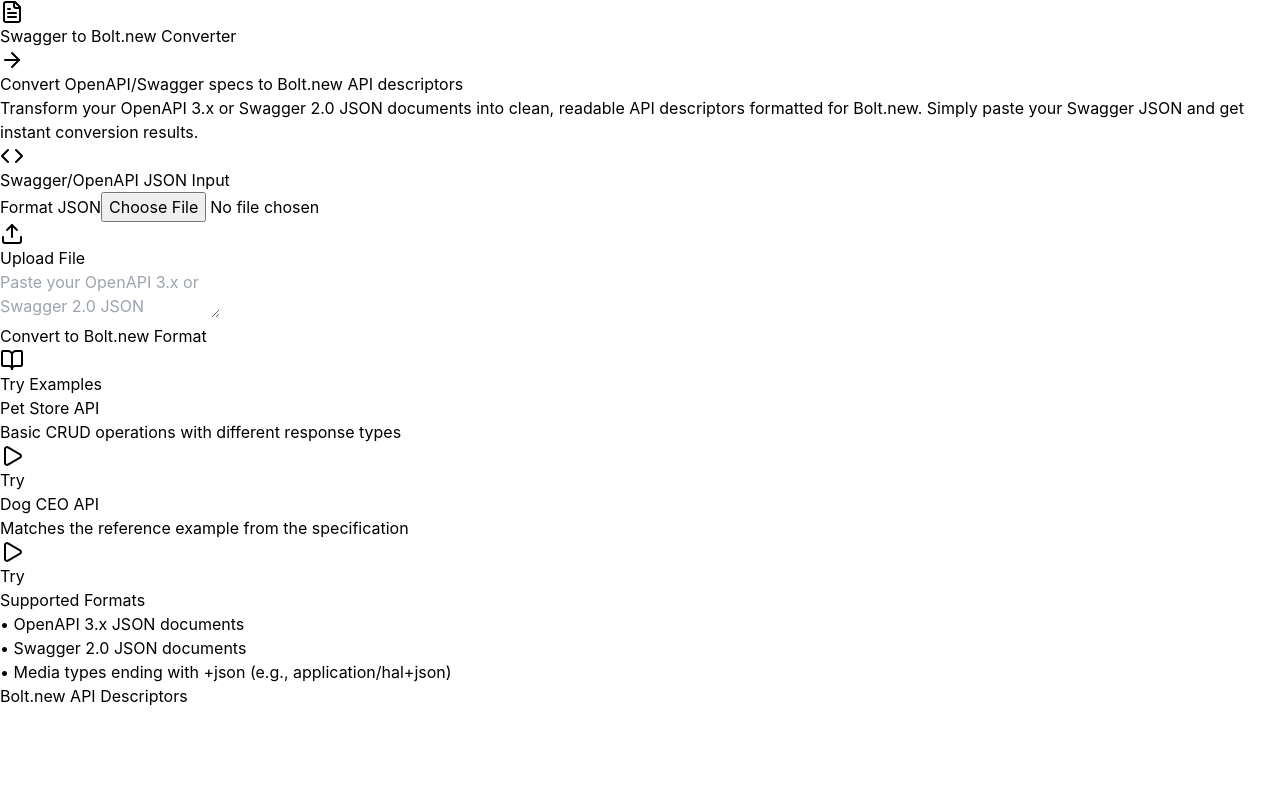
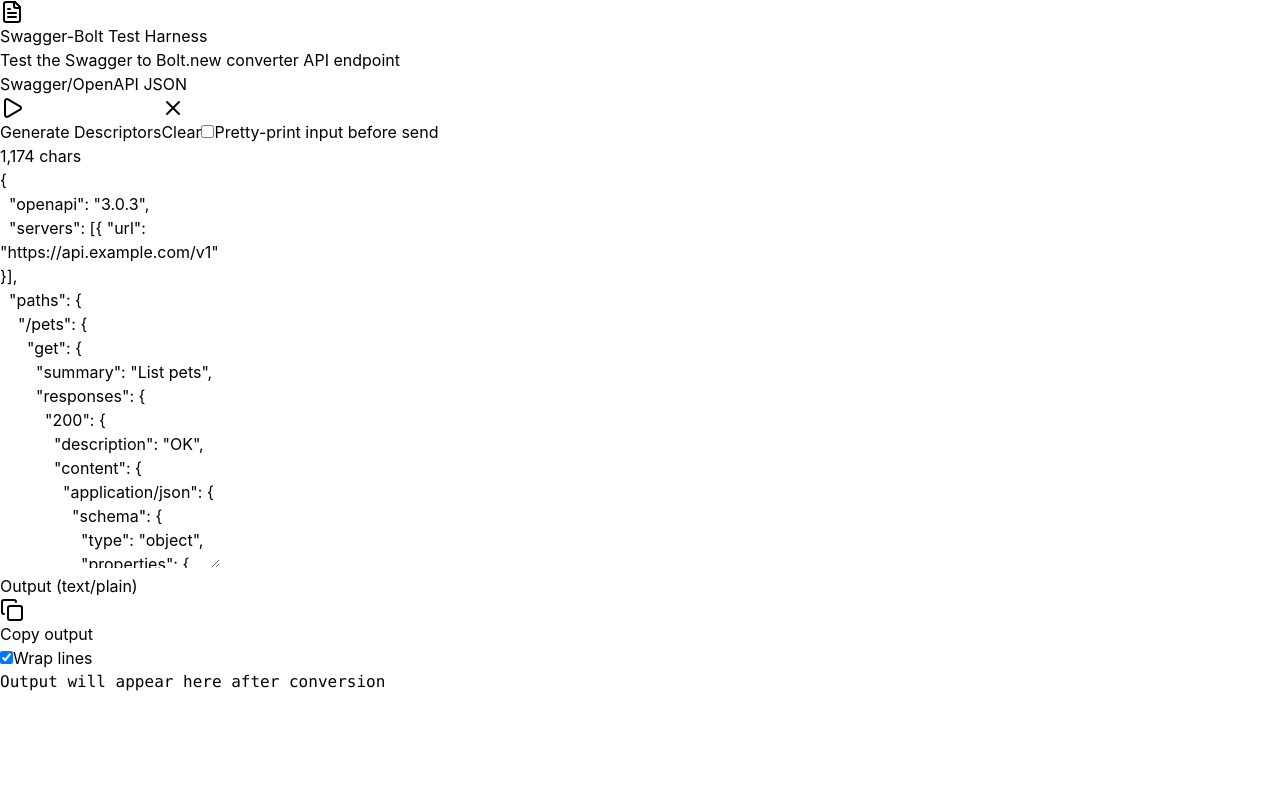
Before and after one commit to mpgeiger/bolt_swagger_rest, a React app: page / in a window 1280 px wide. Shown: the top 800 px of the page. Built offline with nearby package versions, Linux system fonts and the light colour scheme; the HTML template or start-up script is replaced by a standard one.

Commit message:
Create Swagger-Bolt Test Harness React Application

```diff
--- a/src/App.tsx
+++ b/src/App.tsx
@@ -1,65 +1,290 @@
-import React, { useState } from 'react';
-import { SwaggerInput } from './components/SwaggerInput';
-import { BoltOutput } from './components/BoltOutput';
-import { ExampleSection } from './components/ExampleSection';
-import { Header } from './components/Header';
+import React, { useState, useEffect } from 'react';
+import { Copy, Play, X, RotateCcw, FileText, Clock, CheckCircle } from 'lucide-react';
+
+const DEFAULT_SWAGGER = `{
+  "openapi": "3.0.3",
+  "servers": [{ "url": "https://api.example.com/v1" }],
+  "paths": {
+    "/pets": {
+      "get": {
+        "summary": "List pets",
+        "responses": {
+          "200": {
+            "description": "OK",
+            "content": {
+              "application/json": {
+                "schema": {
+                  "type": "object",
+                  "properties": {
+                    "items": {
+                      "type": "array",
+                      "items": {
+                        "type": "object",
+                        "properties": {
+                          "id": { "type": "integer" },
+                          "name": { "type": "string" }
+                        }
+                      }
+                    }
+                  }
+                }
+              }
+            }
+          }
+        }
+      },
+      "post": {
+        "operationId": "CreatePet",
+        "responses": {
+          "201": {
+            "description": "Created",
+            "content": {
+              "application/json": {
+                "example": { "id": 1, "name": "Fido" }
+              }
+            }
+          }
+        }
+      }
+    }
+  }
+}`;
 
 function App() {
-  const [output, setOutput] = useState<string>('');
+  const [inputSpec, setInputSpec] = useState(DEFAULT_SWAGGER);
+  const [output, setOutput] = useState('');
+  const [inputError, setInputError] = useState('');
+  const [prettyPrint, setPrettyPrint] = useState(false);
+  const [wordWrap, setWordWrap] = useState(true);
+  const [statusBadge, setStatusBadge] = useState('');
+  const [charCount, setCharCount] = useState(0);
+  const [copied, setCopied] = useState(false);
   const [loading, setLoading] = useState(false);
-  const [error, setError] = useState<string>('');
 
-  const handleConvert = async (swaggerJson: string) => {
+  useEffect(() => {
+    setCharCount(inputSpec.length);
+  }, [inputSpec]);
+
+  const handleInputChange = (value: string) => {
+    setInputSpec(value);
+    setInputError('');
+  };
+
+  const handleGenerate = async () => {
+    setInputError('');
+    setOutput('');
+    setStatusBadge('');
     setLoading(true);
-    setError('');
-    setOutput('');
 
+    let parsedJson;
     try {
-      const parsedJson = JSON.parse(swaggerJson);
+      parsedJson = JSON.parse(inputSpec);
+    } catch (e) {
+      setInputError(`Invalid JSON: ${(e as Error).message}`);
+      setLoading(false);
+      return;
+    }
 
+    const body = prettyPrint ? JSON.stringify(parsedJson, null, 2) : JSON.stringify(parsedJson);
+    if (prettyPrint) {
+      setInputSpec(body);
+    }
+
+    const startTime = performance.now();
+    try {
       const response = await fetch('/api/swagger-bolt', {
         method: 'POST',
         headers: {
           'Content-Type': 'application/json',
+          'Accept': 'text/plain'
         },
-        body: JSON.stringify(parsedJson),
+        body
       });
 
-      const result = await response.text();
-
-      if (!response.ok) {
-        setError(result);
-      } else {
-        setOutput(result);
-      }
-    } catch (err) {
-      if (err instanceof SyntaxError) {
-        setError('Invalid JSON format. Please check your input.');
-      } else {
-        setError('An error occurred while processing the request.');
-      }
+      const text = await response.text();
+      const elapsed = Math.max(1, Math.round(performance.now() - startTime));
+      setStatusBadge(`${response.status} ${response.statusText} • ${elapsed}ms`);
+      setOutput(text);
+    } catch (error) {
+      setStatusBadge('Network error');
+      setOutput(String(error));
     } finally {
       setLoading(false);
     }
   };
 
+  const handleClear = () => {
+    setInputSpec('');
+    setInputError('');
+    setOutput('');
+    setStatusBadge('');
+  };
+
+  const handleCopy = async () => {
+    try {
+      await navigator.clipboard.writeText(output);
+      setCopied(true);
+      setTimeout(() => setCopied(false), 1200);
+    } catch (error) {
+      console.error('Failed to copy:', error);
+    }
+  };
+
+  const formatCharCount = (count: number) => {
+    return `${count.toLocaleString()} chars`;
+  };
+
   return (
     <div className="min-h-screen bg-gray-50">
-      <Header />
+      {/* Header */}
+      <header className="bg-white shadow-sm border-b">
+        <div className="max-w-7xl mx-auto px-4 sm:px-6 lg:px-8 py-4">
+          <div className="flex items-center space-x-3">
+            <FileText className="w-7 h-7 text-blue-600" />
+            <h1 className="text-2xl font-bold text-gray-900">
+              Swagger-Bolt Test Harness
+            </h1>
+          </div>
+          <p className="mt-1 text-sm text-gray-600">
+            Test the Swagger to Bolt.new converter API endpoint
+          </p>
+        </div>
+      </header>
 
-      <main className="max-w-7xl mx-auto px-4 sm:px-6 lg:px-8 py-8">
-        <div className="grid grid-cols-1 lg:grid-cols-2 gap-8">
-          <div className="space-y-6">
-            <SwaggerInput onConvert={handleConvert} loading={loading} />
-            <ExampleSection onLoadExample={handleConvert} />
+      {/* Main Content */}
+      <main className="max-w-7xl mx-auto px-4 sm:px-6 lg:px-8 py-6">
+        <div className="grid grid-cols-1 lg:grid-cols-2 gap-6 h-[calc(100vh-200px)]">
+          {/* Left Column - Input */}
+          <div className="bg-white rounded-lg shadow-sm border flex flex-col">
+            <div className="p-4 border-b">
+              <h2 className="text-lg font-semibold text-gray-900 mb-3">
+                Swagger/OpenAPI JSON
+              </h2>
+
+              {/* Controls Row */}
+              <div className="flex flex-wrap items-center gap-3 mb-3">
+                <button
+                  onClick={handleGenerate}
+                  disabled={loading || !inputSpec.trim()}
+                  className="flex items-center px-4 py-2 bg-blue-600 hover:bg-blue-700 disabled:bg-gray-400 text-white font-medium rounded-md transition-colors"
+                >
+                  {loading ? (
+                    <>
+                      <div className="w-4 h-4 mr-2 border-2 border-white border-t-transparent rounded-full animate-spin" />
+                      Processing...
+                    </>
+                  ) : (
+                    <>
+                      <Play className="w-4 h-4 mr-2" />
+                      Generate Descriptors
+                    </>
+                  )}
+                </button>
+
+                <button
+                  onClick={handleClear}
+                  className="flex items-center px-3 py-2 text-gray-600 hover:text-gray-800 hover:bg-gray-100 rounded-md transition-colors"
+                >
+                  <X className="w-4 h-4 mr-1" />
+                  Clear
+                </button>
+
+                <label className="flex items-center space-x-2 text-sm">
+                  <input
+                    type="checkbox"
+                    checked={prettyPrint}
+                    onChange={(e) => setPrettyPrint(e.target.checked)}
+                    className="rounded border-gray-300 text-blue-600 focus:ring-blue-500"
+                  />
+                  <span className="text-gray-700">Pretty-print input before send</span>
+                </label>
+              </div>
+
+              {/* Character Count */}
+              <div className="text-xs text-gray-500">
+                {formatCharCount(charCount)}
+              </div>
+            </div>
+
+            {/* Input Error */}
+            {inputError && (
+              <div className="mx-4 mt-3 p-3 bg-red-50 border border-red-200 rounded-md">
+                <p className="text-sm text-red-700">{inputError}</p>
+              </div>
+            )}
+
+            {/* Textarea */}
+            <div className="flex-1 p-4">
+              <textarea
+                value={inputSpec}
+                onChange={(e) => handleInputChange(e.target.value)}
+                placeholder="Paste OpenAPI/Swagger JSON…"
+                className="w-full h-full resize-none border border-gray-300 rounded-md p-3 font-mono text-sm focus:ring-2 focus:ring-blue-500 focus:border-transparent"
+                style={{ minHeight: '400px' }}
+              />
+            </div>
           </div>
 
-          <div>
-            <BoltOutput
-              output={output}
-              error={error}
-              loading={loading}
-            />
+          {/* Right Column - Output */}
+          <div className="bg-white rounded-lg shadow-sm border flex flex-col">
+            <div className="p-4 border-b">
+              <div className="flex items-center justify-between mb-3">
+                <h2 className="text-lg font-semibold text-gray-900">
+                  Output (text/plain)
+                </h2>
+
+                <div className="flex items-center space-x-3">
+                  {statusBadge && (
+                    <div className="flex items-center px-2 py-1 bg-gray-100 rounded-md text-xs font-medium text-gray-700">
+                      <Clock className="w-3 h-3 mr-1" />
+                      {statusBadge}
+                    </div>
+                  )}
+
+                  <button
+                    onClick={handleCopy}
+                    disabled={!output}
+                    className="flex items-center px-3 py-1 text-sm bg-green-100 hover:bg-green-200 disabled:bg-gray-100 text-green-700 disabled:text-gray-400 rounded-md transition-colors"
+                  >
+                    {copied ? (
+                      <>
+                        <CheckCircle className="w-4 h-4 mr-1" />
+                        Copied!
+                      </>
+                    ) : (
+                      <>
+                        <Copy className="w-4 h-4 mr-1" />
+                        Copy output
+                      </>
+                    )}
+                  </button>
+                </div>
+              </div>
+
+              {/* Word Wrap Toggle */}
+              <label className="flex items-center space-x-2 text-sm">
+                <input
+                  type="checkbox"
+                  checked={wordWrap}
+                  onChange={(e) => setWordWrap(e.target.checked)}
+                  className="rounded border-gray-300 text-blue-600 focus:ring-blue-500"
+                />
+                <span className="text-gray-700">Wrap lines</span>
+              </label>
+            </div>
+
+            {/* Output Area */}
+            <div className="flex-1 p-4">
+              <pre
+                className="w-full h-full bg-gray-50 border border-gray-200 rounded-md p-3 font-mono text-sm overflow-auto"
+                style={{
+                  whiteSpace: wordWrap ? 'pre-wrap' : 'pre',
+                  minHeight: '400px'
+                }}
+              >
+                {output || (loading ? 'Processing...' : 'Output will appear here after conversion')}
+              </pre>
+            </div>
           </div>
         </div>
       </main>
```
